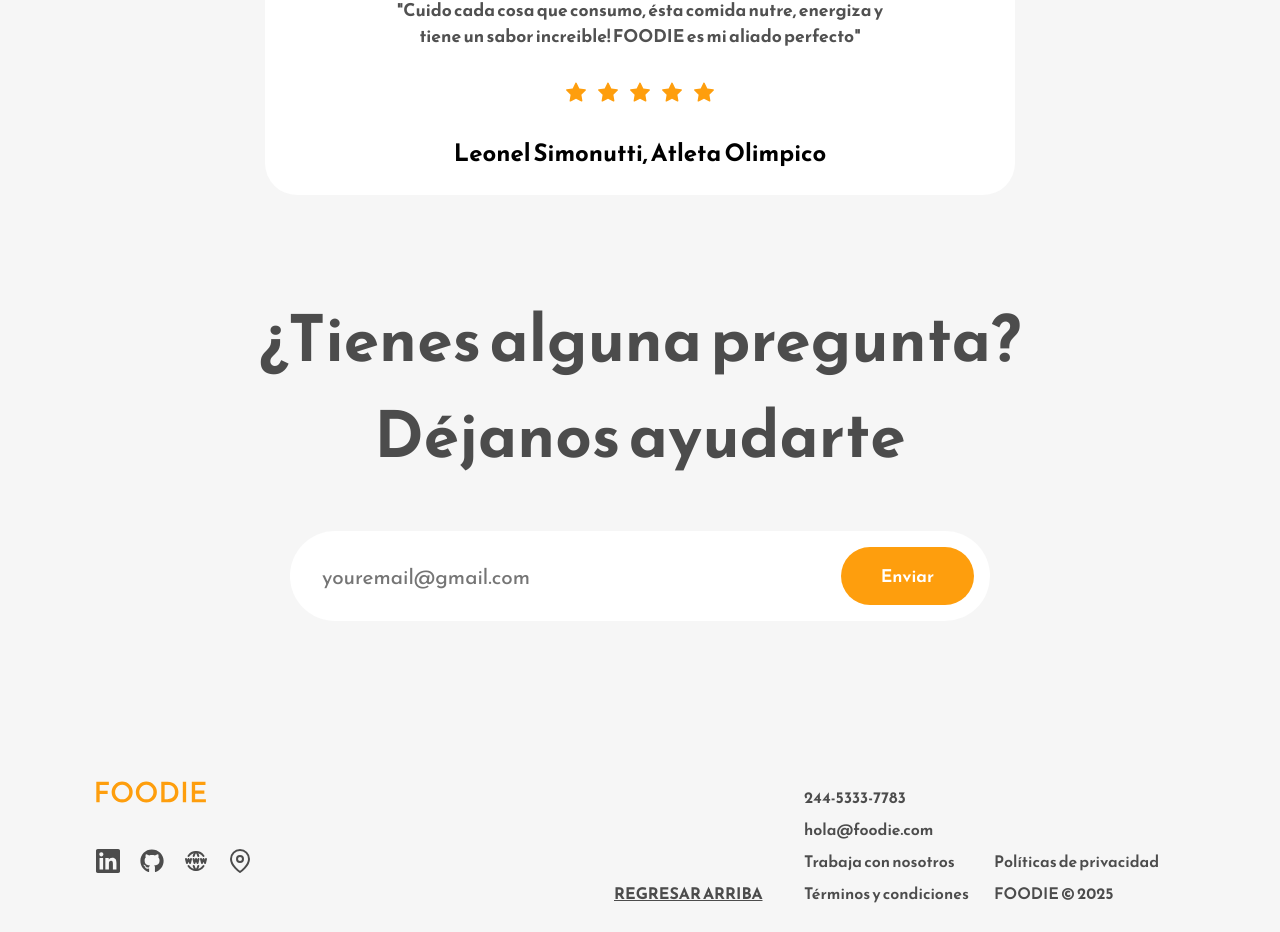
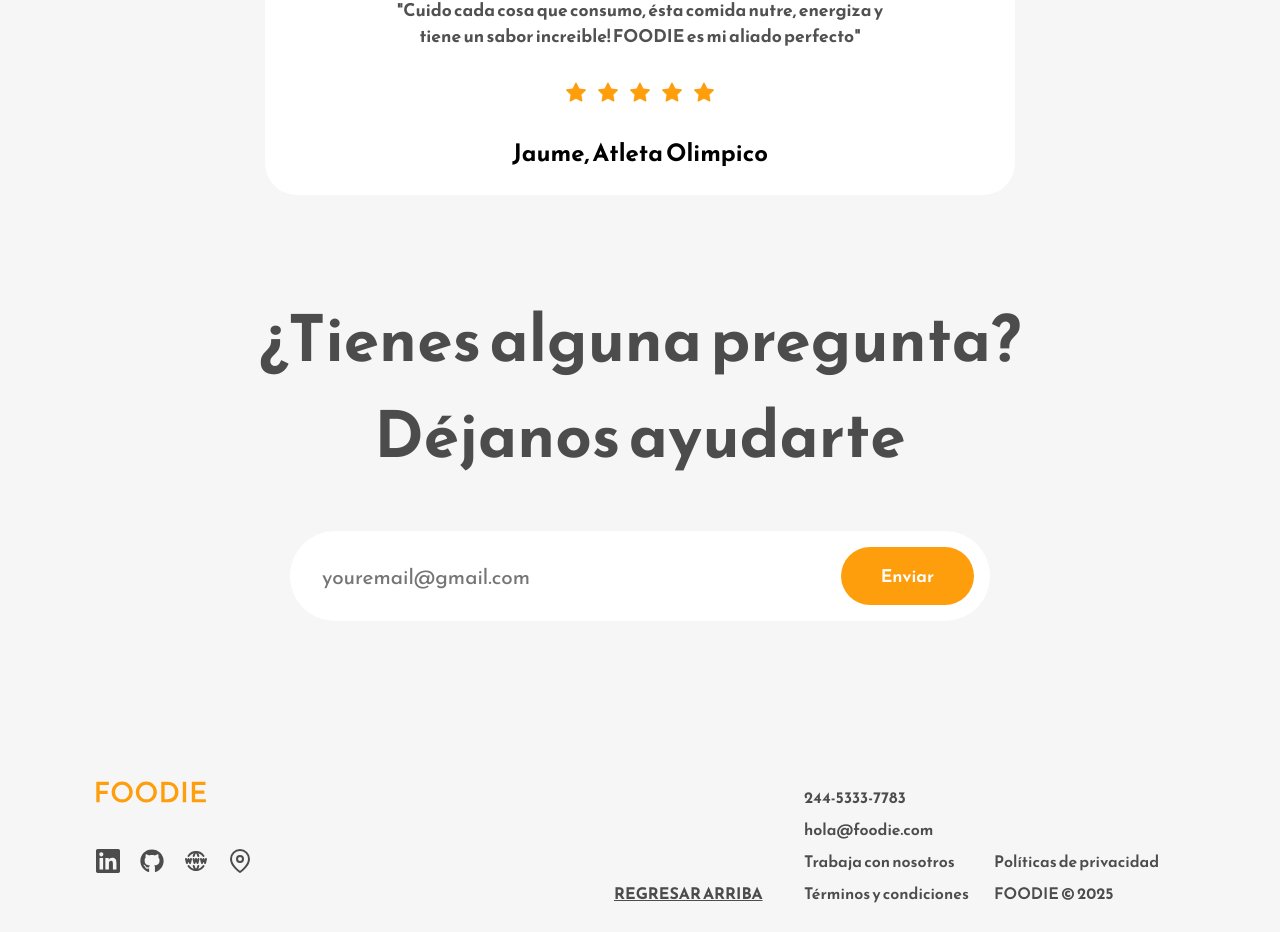
Before and after one commit to JoanSimonutti/FOODIE, a React (Create React App) app: page / in a window 1280 px wide. Shown: the part 3880-4812 px from the top of the page. Built offline with nearby package versions, Linux system fonts and the light colour scheme.

Commit message:
fix name testimonials

```diff
--- a/src/Components/Testimonial.js
+++ b/src/Components/Testimonial.js
@@ -23,7 +23,7 @@ const Testimonial = () => {
                     <AiFillStar />
                     <AiFillStar />
                 </div>
-                <h2>Leonel Simonutti, Atleta Olimpico</h2>
+                <h2>Jaume, Atleta Olimpico</h2>
             </div>
         </div>
     );
```
